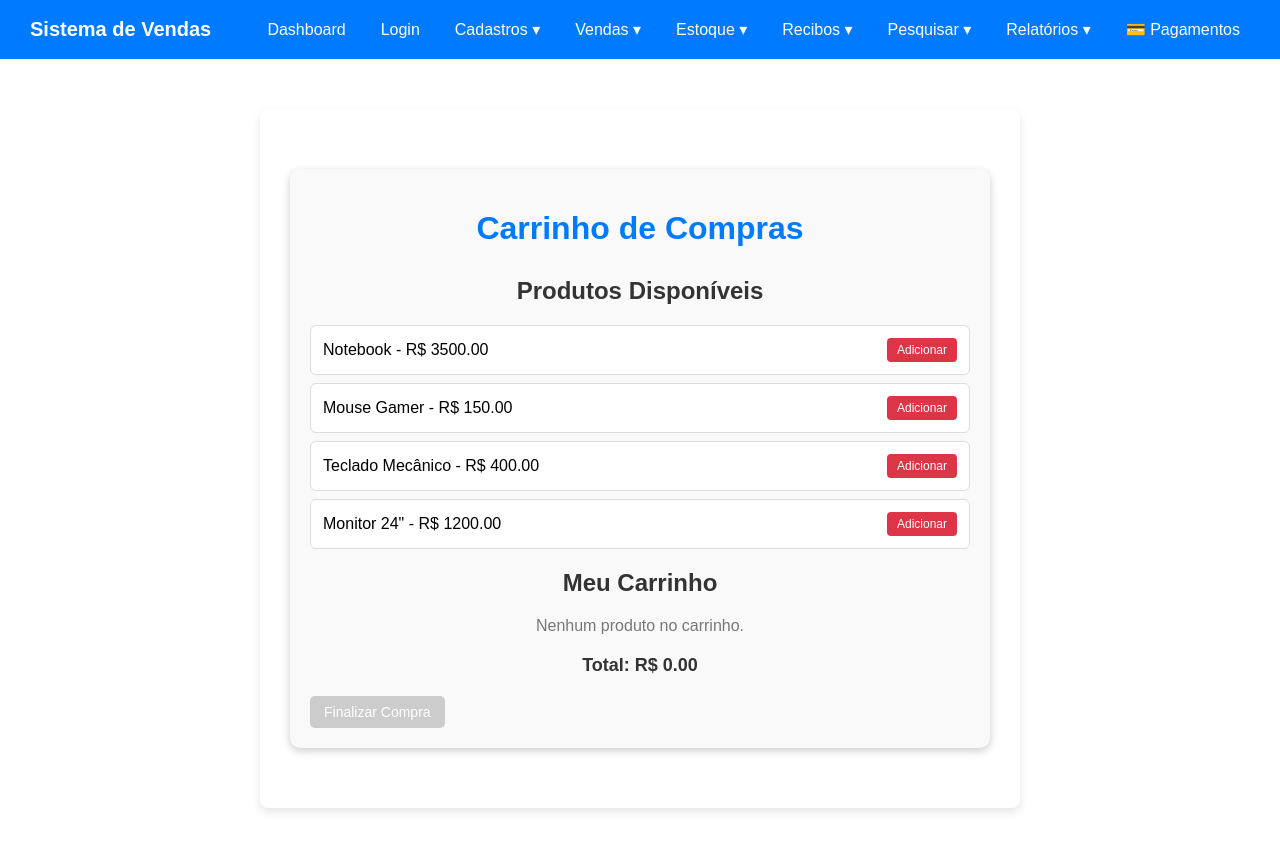
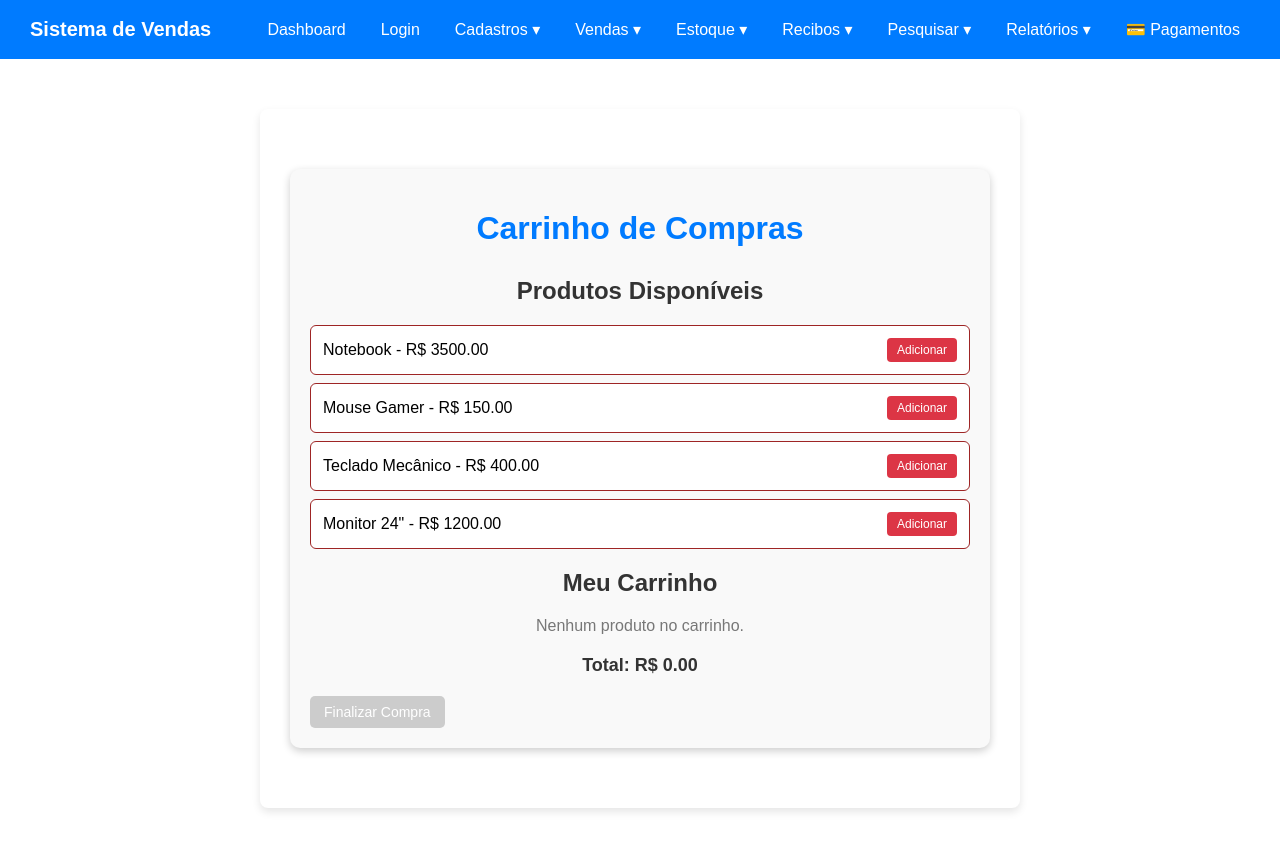
Before and after one commit to luismachadoprusch-bot/Vendas, a React (Create React App) app in the folder vendas-simples/: page /carrinho in a window 1280 px wide. Shown: the top 850 px of the page. Built offline with nearby package versions, Linux system fonts and the light colour scheme.

Commit message:
estilização  de carrinho de compra

```diff
--- a/vendas-simples/src/carrinhoCompras.css
+++ b/vendas-simples/src/carrinhoCompras.css
@@ -27,7 +27,7 @@ li {
   display: flex;
   justify-content: space-between;
   align-items: center;
-  border: 1px solid #ddd;
+  border: 1px solid #9e2525;
 }
 
 button {
```
